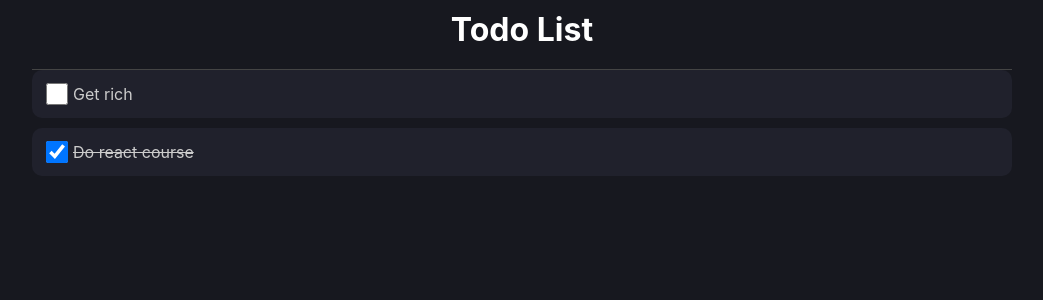
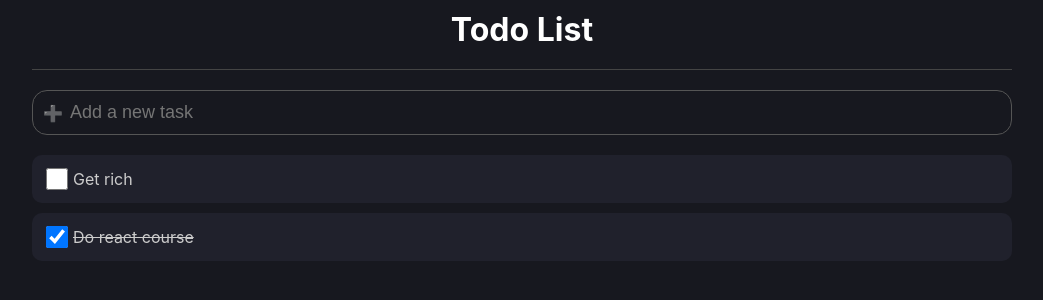
Before and after one commit to Gabriely-get/todo-list-react, a React (Create React App) app: page / in a window 1280 px wide. Shown: the top 300 px of the page, without its empty margins (118-1161 px from the left). Built offline with nearby package versions, Linux system fonts and the light colour scheme.

Commit message:
feat: Add new task to the list

```diff
--- a/src/App.tsx
+++ b/src/App.tsx
@@ -2,10 +2,11 @@ import { useState } from 'react';
 import * as Components from './App.styles';
 import { Item } from "./types/Item";
 import { ListItem } from './components/ListItem';
+import { AddArea } from './components/AddArea';
 
 const App = () => {
   const [list, setList] = useState<Item[]>([
-    { id: 4, name: 'Get rich', done: false },
+    { id: 1, name: 'Get rich', done: false },
     {
       id: 2,
       name: 'Do react course',
@@ -13,12 +14,23 @@ const App = () => {
     },
   ]);
 
+  const handleAddNewTask = (taskName: string) => {
+    let newList = [...list];
+
+    newList.push({
+      id: newList.length+1,
+      name: taskName,
+      done: false
+    });
+    setList(newList);
+  }
+
   return (
       <Components.Container>
         <Components.Area>
           <Components.Header> Todo List </Components.Header>
 
-          {/* Add new todo */}
+          <AddArea onEnter={handleAddNewTask} />
 
           {
             list.map((item, index) => (
```
